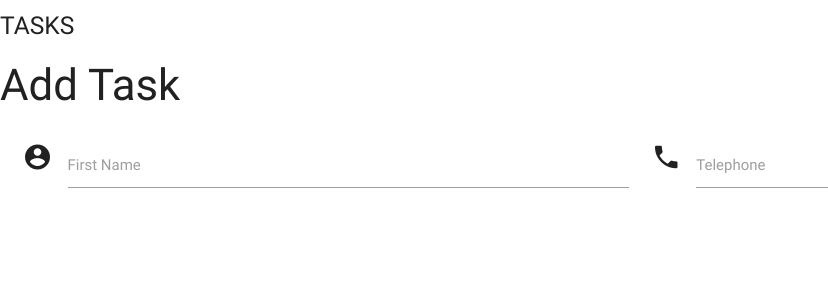
After one commit to billdavisjr/task-manager, a Flask app: page /add_task in a window 1280 px wide. The commit adds this page. Shown: the top 300 px of the page, without its empty margins (0-828 px from the left). Run offline with Flask 2, Linux system fonts and the light colour scheme; some libraries are stand-ins or nearby versions.

Commit message:
Started adding code to add tasks

```diff
--- a/app.py
+++ b/app.py
@@ -15,6 +15,9 @@ mongo = PyMongo(app)
 def get_tasks():
     return render_template("tasks.html", tasks=mongo.db.tasks.find())
 
+@app.route('/add_task')
+def add_task():
+    return render_template('addtask.html')
 
 if __name__ == '__main__':
     app.run(host=os.environ.get('IP'),
--- /dev/null
+++ b/templates/addtask.html
@@ -0,0 +1,19 @@
+{% extends 'base.html' %} {% block content %}
+<h3>Add Task</h3>
+<div class="row">
+    <form  action="" method="POST" class="col s12">
+        <div class="row">
+            <div class="input-field col s6">
+                <i class="material-icons prefix">account_circle</i>
+                <input id="icon_prefix" type="text" class="validate">
+                <label for="icon_prefix">First Name</label>
+            </div>
+            <div class="input-field col s6">
+                <i class="material-icons prefix">phone</i>
+                <input id="icon_telephone" type="tel" class="validate">
+                <label for="icon_telephone">Telephone</label>
+            </div>
+        </div>
+    </form>
+</div>
+{% endblock %}
--- a/templates/base.html
+++ b/templates/base.html
@@ -6,7 +6,7 @@
         <link rel="stylesheet" href="https://cdnjs.cloudflare.com/ajax/libs/materialize/0.100.2/css/materialize.min.css">
     </head>
     <body>
-        <h1>TASKS</h1>
+        <h5> TASKS</h5>
         {% block content %}
         {% endblock %}
 
```
